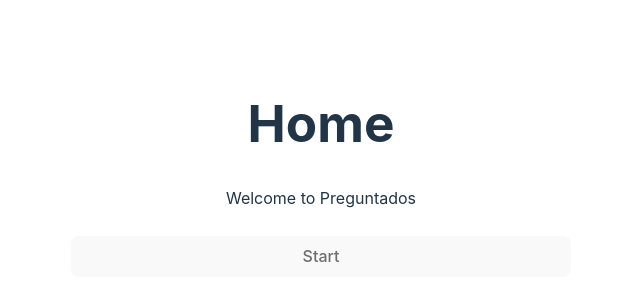
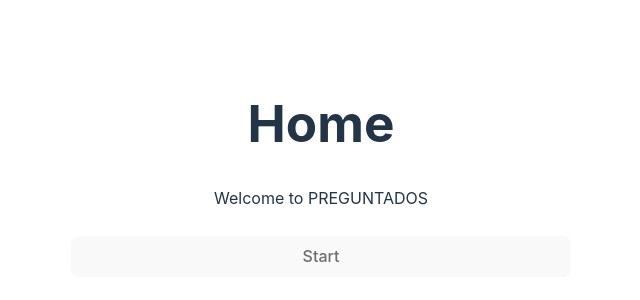
Before and after one commit to rodribolanos/unq-ui-rodrigo-bolanos-trabajo-final, a React (Vite) app in the folder preguntadosWEB/: page / in a window 1280 px wide. Shown: the part 226-526 px from the top of the page, without its empty margins (319-959 px from the left). Built offline with nearby package versions, Linux system fonts and the light colour scheme.

Commit message:
Fixes en Home y Questions en variables

```diff
--- a/preguntadosWEB/src/views/Home/Home.jsx
+++ b/preguntadosWEB/src/views/Home/Home.jsx
@@ -10,7 +10,7 @@ const Home = () => {
     return (
         <div>
             <h1>Home</h1>
-            <p>Welcome to Preguntados</p>
+            <p>Welcome to PREGUNTADOS</p>
             <div className='button-container'>
                 <button className='button' onClick={goDifficulties}>Start</button>
             </div>
--- a/preguntadosWEB/src/views/Questions/Questions.jsx
+++ b/preguntadosWEB/src/views/Questions/Questions.jsx
@@ -1,8 +1,8 @@
+import {useEffect, useState} from "react";
 import {Link, useSearchParams} from "react-router-dom";
-import {useEffect, useState} from "react";
-import {getQuestions, postAnswer} from "../../service/api.js";
 import LoaderBalls from "../../components/LoaderBalls/LoaderBalls.jsx";
 import Option from "../../components/Option/Option.jsx";
+import {getQuestions} from "../../service/api.js";
 
 const Questions = () => {
     const [params] = useSearchParams();
@@ -27,7 +27,7 @@ const Questions = () => {
             .finally(() => {
                 setLoading(false)
             })
-    }, [])
+    }, [difficulty])
 
     if (error) {
         return <div>{error}</div>;
```
